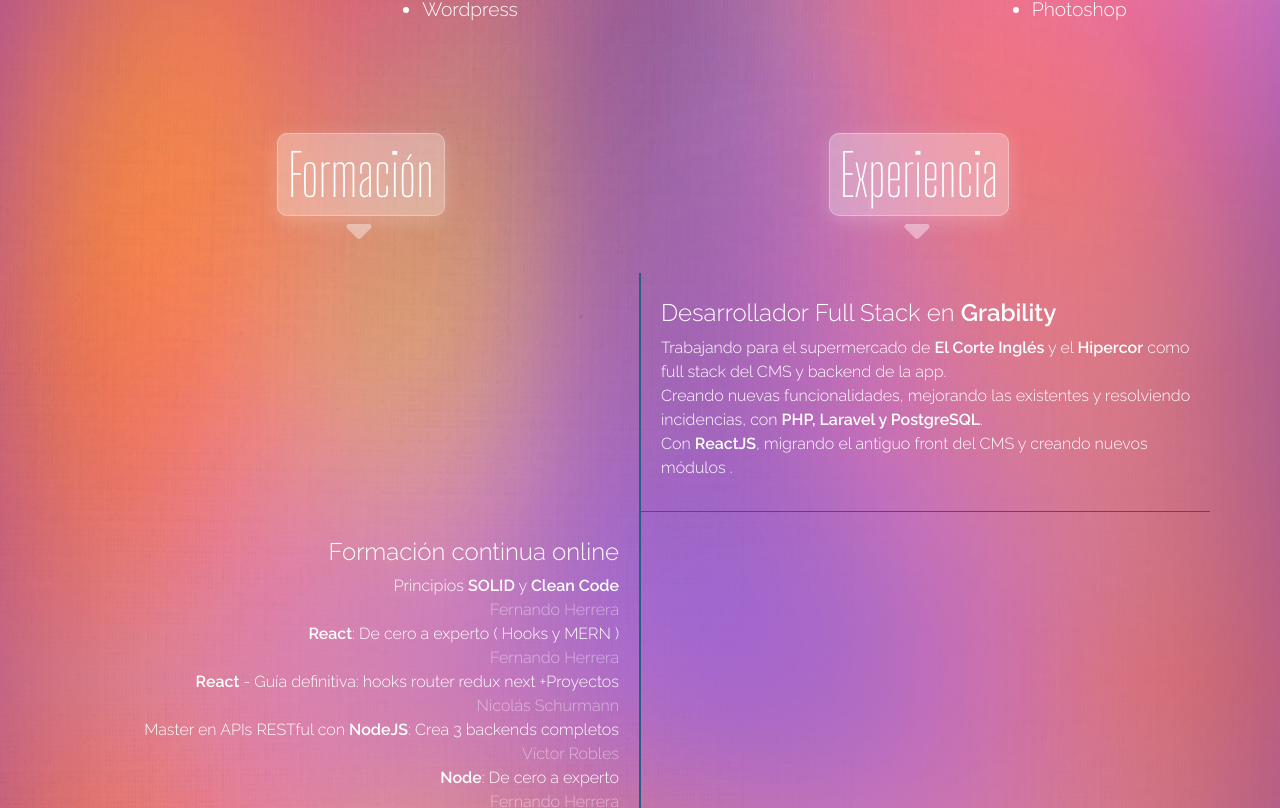
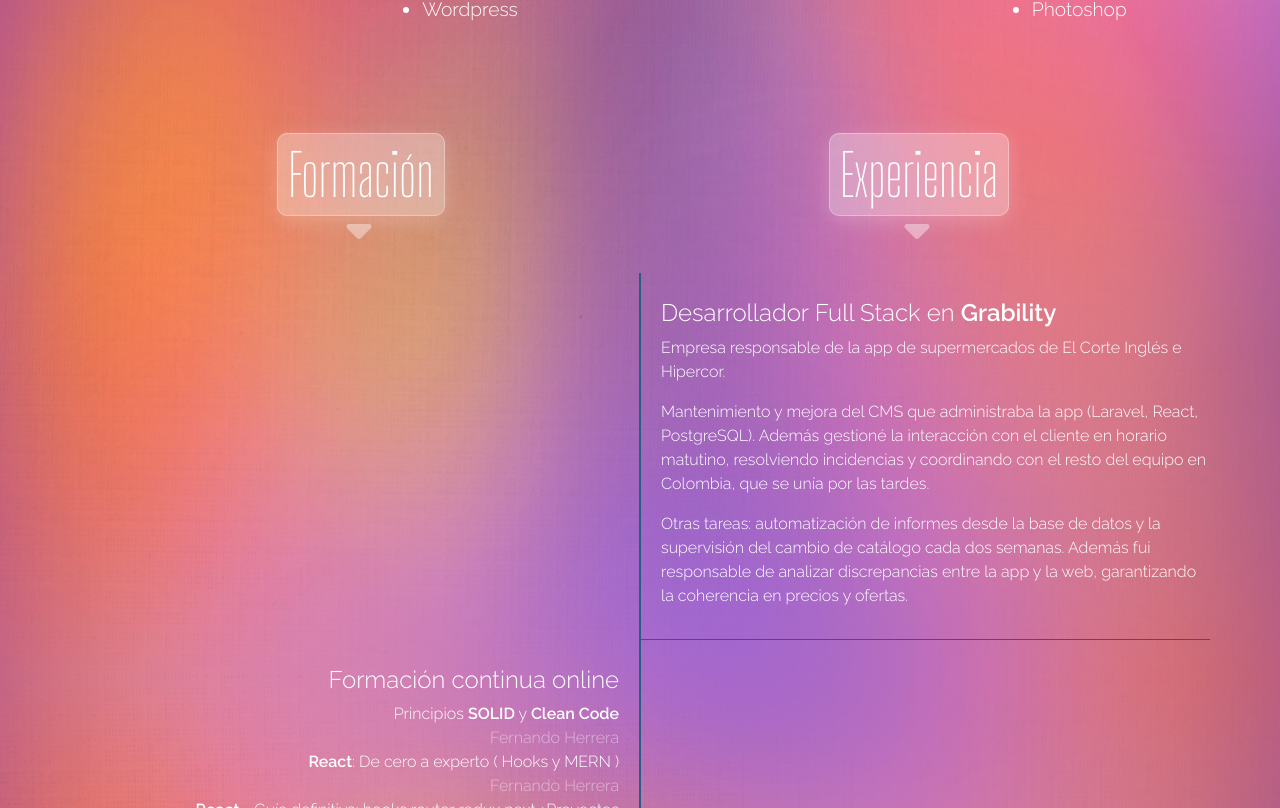
Before and after one commit to maparcepel/portafolio, a React (Create React App) app: page /#/SobreMi in a window 1280 px wide. Shown: the part 501-1309 px from the top of the page. Built offline with nearby package versions, Linux system fonts and the light colour scheme.

Commit message:
Cambio a .jsx

```diff
--- a/src/App.js
+++ b/src/App.js
@@ -1,10 +1,10 @@
-import AppRouter from './components/AppRouter.js';
+import AppRouter from './AppRouter.jsx';
 import './styles/styles.scss';
 
 function App() {
     return (
 
-        <AppRouter / >
+        <AppRouter />
     );
 }
 
--- a/src/components/TaskCard.js
+++ b/src/components/TaskCard.jsx
@@ -1,4 +1,3 @@
-import React from 'react'
 
 export const TaskCard = ({
     title,
--- a/src/components/Timeline.js
+++ b/src/components/Timeline.jsx
@@ -1,4 +1,3 @@
-import React from 'react'
 
 export const Timeline = () => {
     return (
@@ -19,9 +18,13 @@ export const Timeline = () => {
             <div className='col-6 sobre-mi-right'>
                 <h4>Desarrollador Full Stack en <a href="https://es.linkedin.com/company/grability-inc-" target='blank'><strong>Grability</strong></a> </h4>
                 <p>
-                    Trabajando para el supermercado de <strong>El Corte Inglés</strong> y el <strong>Hipercor</strong> como full stack del CMS y backend de la app.<br />
-                    Creando nuevas funcionalidades, mejorando las existentes y resolviendo incidencias, con <strong>PHP, Laravel y PostgreSQL</strong>.<br />
-                    Con <strong>ReactJS</strong>, migrando el antiguo front del CMS y creando nuevos módulos .
+                    Empresa responsable de la app de supermercados de El Corte Inglés e Hipercor.
+                </p>
+                <p>
+                    Mantenimiento y mejora del CMS que administraba la app (Laravel, React, PostgreSQL). Además gestioné la interacción con el cliente en horario matutino, resolviendo incidencias y coordinando con el resto del equipo en Colombia, que se unía por las tardes.
+                </p>
+                <p>
+                    Otras tareas: automatización de informes desde la base de datos y la supervisión del cambio de catálogo cada dos semanas. Además fui responsable de analizar discrepancias entre la app y la web, garantizando la coherencia en precios y ofertas.
                 </p>
 
             </div>
--- a/src/components/Portafolio.js
+++ b/src/components/parts/Portafolio.jsx
@@ -1,5 +1,4 @@
-import React from 'react';
-import Projects from './Projects';
+import Projects from '../Projects';
 
 export const Portafolio = () => {
 
@@ -21,9 +20,9 @@ export const Portafolio = () => {
                     <div className="col-sm-8 col-md-6 col-lg-5 text-center">
                         <img className='img-fluid' src={'/assets/logo.png'} alt="Marcel Molina" />
                         <h1 className='mt-4 main-title'>Desarrollador Web Full Stack</h1>
-                        <h3 className='mt-4 secondary-title'>PHP | Laravel | SQL</h3>
-                        <h3 className='mt-1 secondary-title'>JavaScript | ReactJS | Redux | HTML | CSS</h3>
-                        <h3 className='mt-1 secondary-title'>Node | Express | MongoDB</h3>
+                        <h2 className='mt-4 secondary-title'>PHP | Laravel | SQL</h2>
+                        <h2 className='mt-1 secondary-title'>JavaScript | Typescript</h2>
+                        <h2 className='mt-1 secondary-title'>React | Redux | Node</h2>
                     </div>
 
                     <div className="col-sm-1 col-md-2 col-lg-3">
```
Also changed, not shown: src/AppRouter.jsx (renamed from src/components/AppRouter.js, +8 -9 lines), src/components/Projects.jsx (+6 -7 lines), src/components/MasSobreMi.jsx (renamed from src/components/MasSobreMi.js), src/components/Skills.jsx (renamed from src/components/Skills.js), src/components/SobreMi.jsx (renamed from src/components/SobreMi.js), src/components/parts/Contacto.jsx (renamed from src/components/Contacto.js), src/components/parts/NavBar.jsx (renamed from src/components/NavBar.js), src/components/parts/ProjectCard.jsx (renamed from src/components/ProjectCard.jsx).
